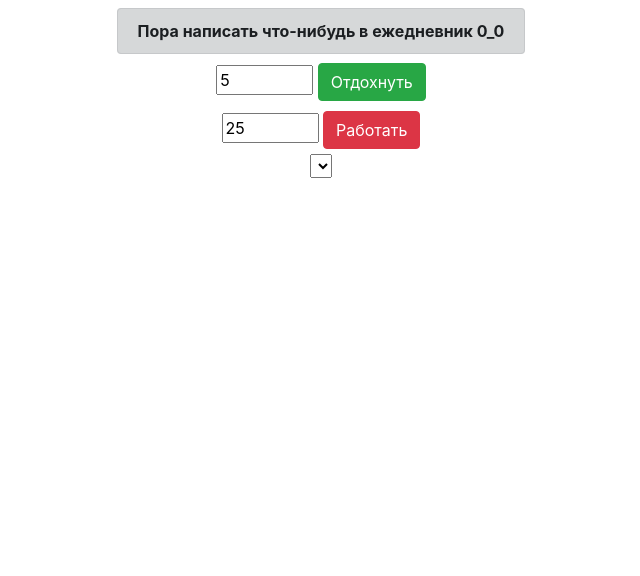
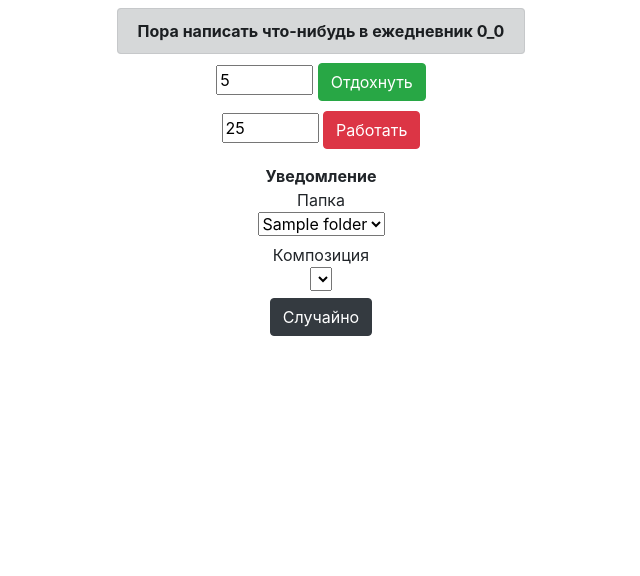
Before and after one commit to Artanias/my_helper, a Django app: template supporter/templates/Helper/index.html in a window 1280 px wide. Shown: the part 44-620 px from the top of the page, without its empty margins (319-959 px from the left). Run offline with Django 3.2, Linux system fonts and the light colour scheme; the template is opened without the code that fills it: most values are stand-ins (such as "Sample title", 1, 10 or a date in 2020); lists and menus that the app fills with data are empty; some libraries are stand-ins or nearby versions.

Commit message:
Добавил выбор папки и в ней музыки для уведомления.
Fix #1, #2

```diff
--- a/supporter/templates/Helper/index.html
+++ b/supporter/templates/Helper/index.html
@@ -8,38 +8,65 @@
     {% endif %}
 
     <div align="center">
-        <form method="post">
+        <form method="post" id="mus_data">
             {% csrf_token %}
             {% if timer_rest %}
                 <input type="number" min="1" max="999" value="{{ timer }}" name="time_rest" id="time1" placeholder="Минут" size="7">
             {% else %}
                 <input type="number" min="1" max="999" value="5" name="time_rest" id="time1" placeholder="Минут" size="7">
             {% endif %}
-            <button type="submit" class="btn btn-success" style="margin-top: 5px; margin-bottom: 5px;" id="rest">Отдохнуть</button>
+            <button name="rest_but" type="submit" class="btn btn-success" style="margin-top: 5px; margin-bottom: 5px;" id="rest">Отдохнуть</button>
             <div id="timer1" style="text-align: center;"> </div>
-        </form>
-    </div>
-    <div align="center">
-        <form method="post">
-            {% csrf_token %}
+
             {% if timer_work %}
                 <input type="number" min="1" max="999" value="{{ timer }}" name="time_work" id="time2" size="7" placeholder="Минут">
             {% else %}
                 <input type="number" min="1" max="999" value="25" name="time_work" id="time2" size="7" placeholder="Минут">
             {% endif %}
-            <button type="submit" class="btn btn-danger" style="margin-top: 5px; margin-bottom: 5px;" id="work">Работать</button>
+            <button name="work_but" type="submit" class="btn btn-danger" style="margin-top: 5px; margin-bottom: 5px;" id="work">Работать</button>
             <div id="timer2" style="text-align: center;"></div>
         </form>
     </div>
-    <audio id="audio_info"></audio>
-    <div style="text-align: center;">
-        <select id="notices_selector">
-            {% for notice in notices %}
-                <option>{{ notice }}</option>
+
+    <div align="center" style="margin-top:10px;"><b>Уведомление</b></div>
+    <div style="text-align: center;" onchange="listMusic();">
+        <div>Папка</div>
+        <select id="select_folder" form="mus_data" name="select_folder">
+            {% for folder in folders %}
+                <option value="{{ folder }}">{{ folder }}</option>
             {% endfor %}
         </select>
     </div>
+    <div style="text-align: center; margin: 7px;">
+        <div>Композиция</div>
+        <select id="select_music" form="mus_data" name="select_music">
 
+        </select>
+    </div>
+    <div align="center">
+        <button class="btn btn-dark" align="center">Случайно</button>
+    </div>
+
+    <script type="text/javascript">
+        var music_field = document.getElementById("select_music");
+        var folder_field = document.getElementById("select_folder");
+        var data = {{ musics|safe }};
+        listMusic();
+
+        function listMusic(){
+            let selected_folder = folder_field.options[folder_field.selectedIndex].value;
+            let html = "";
+            let musics = data[selected_folder];
+            for (let i = 0; i < musics.length; i++){
+                html += "<option value=\""
+                html += musics[i];
+                html += "\">";
+                html += musics[i];
+                html += "</option>";
+            }
+            music_field.innerHTML = html;
+        }
+    </script>
     <script src="/static/js/timer.js"></script>
     {%if timer_rest %}
     <script type="text/javascript">
```
Also changed, not shown: supporter/views.py (+14 -6 lines), 2 other files.
